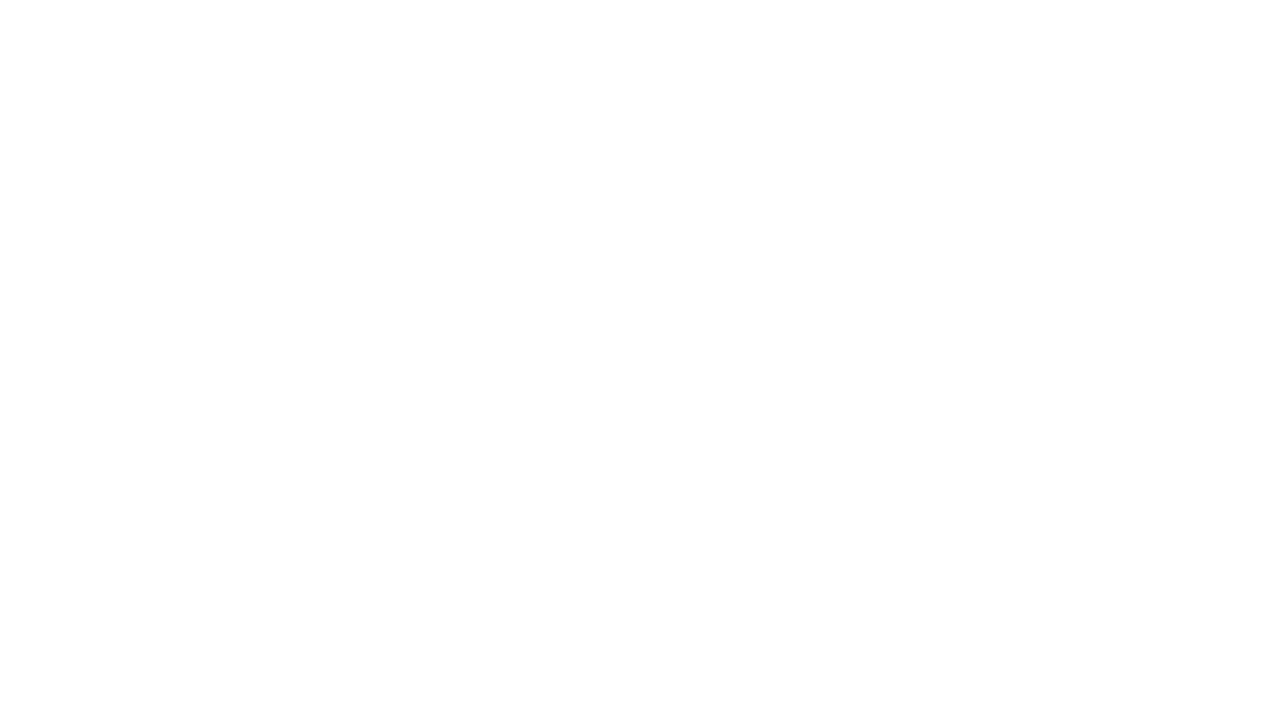
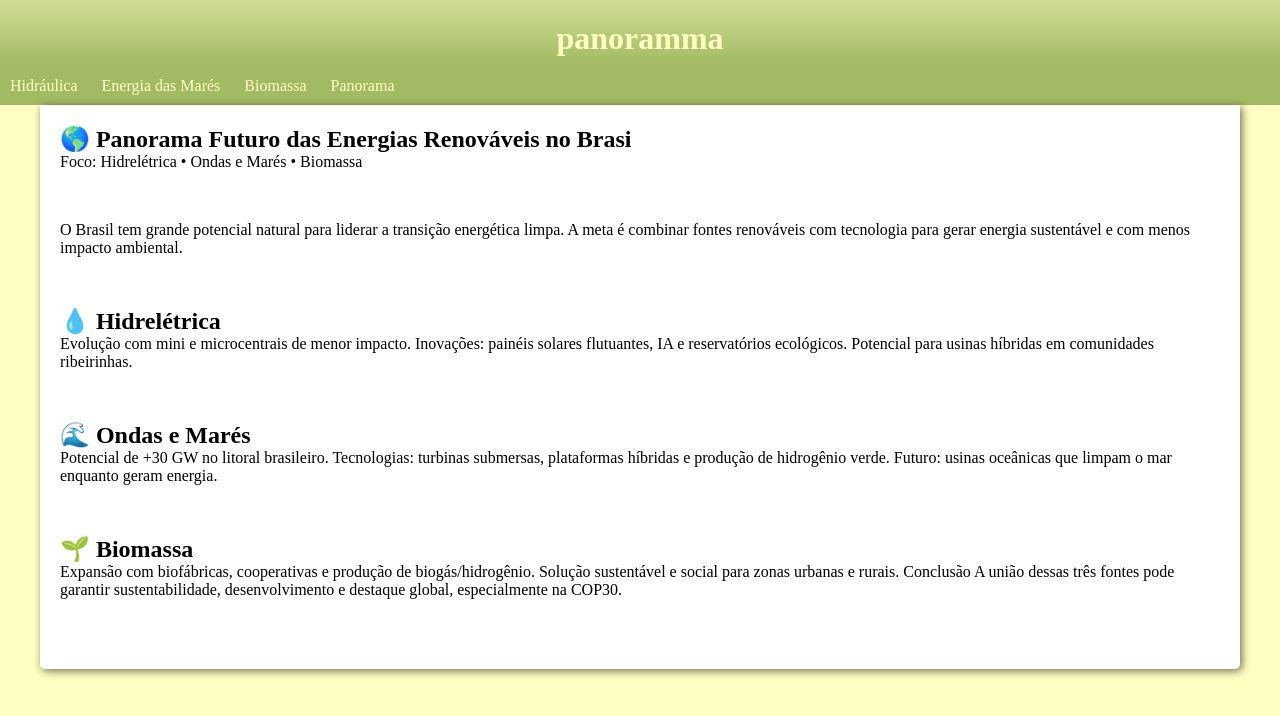
Before and after one commit to FlavioGomesSoares2007/apresenta-trabalho-de-geografia, a plain HTML site: page joana-flavio/flavio-joana.html in a window 1280 px wide. Drawn offline with Linux system fonts and the light colour scheme.

Commit message:
talvez o fim

```diff
--- a/joana-flavio/flavio-joana.html
+++ b/joana-flavio/flavio-joana.html
@@ -0,0 +1,67 @@
+<!DOCTYPE html>
+<html lang="en">
+<head>
+    <meta charset="UTF-8">
+    <meta name="viewport" content="width=device-width, initial-scale=1.0">
+    <title>Document</title>
+</head>
+<link rel="stylesheet" href="style.css">
+<body>
+    <header>
+        <h1>panoramma</h1>
+    </header>
+
+      <nav>
+            <a href="../anne--julia/julia--anne.html">Hidráulica</a>
+            <a href="../renzo--maira/reenzo--maira.html">Energia das Marés</a>
+            <a href="../murilo-icaro/murilo--icaro.html">Biomassa</a>
+            <a href="../joana-flavio/flavio-joana.html">Panorama</a>
+    </nav>
+    <section>
+        <h2>
+            🌎 Panorama Futuro das Energias Renováveis no Brasi
+        </h2>
+
+
+        <p>Foco: Hidrelétrica • Ondas e Marés • Biomassa</p>
+
+        <p>
+        O Brasil tem grande potencial natural para liderar a transição energética limpa.
+
+        A meta é combinar fontes renováveis com tecnologia para gerar energia sustentável e com menos impacto ambiental.
+        </p>
+
+        <h2>💧 Hidrelétrica</h2>
+        <p>
+
+        Evolução com mini e microcentrais de menor impacto.
+
+        Inovações: painéis solares flutuantes, IA e reservatórios ecológicos.
+
+        Potencial para usinas híbridas em comunidades ribeirinhas.
+        </p>
+
+        <h2>🌊 Ondas e Marés</h2>
+        <p>
+
+        Potencial de +30 GW no litoral brasileiro.
+
+        Tecnologias: turbinas submersas, plataformas híbridas e produção de hidrogênio verde.
+
+        Futuro: usinas oceânicas que limpam o mar enquanto geram energia.
+        </p>
+
+        <h2>🌱 Biomassa</h2>
+        <p>
+
+        Expansão com biofábricas, cooperativas e produção de biogás/hidrogênio.
+
+        Solução sustentável e social para zonas urbanas e rurais.
+
+         Conclusão
+
+        A união dessas três fontes pode garantir sustentabilidade, desenvolvimento e destaque global, especialmente na COP30.
+    </section>
+</p>
+</body>
+</html>
--- /dev/null
+++ b/joana-flavio/style.css
@@ -0,0 +1,55 @@
+@charset "UTF-8";
+
+:root{
+--color1:  #ffffc3;
+--color2:  #b9cb7b ;
+--color3:  #d0dd93 ;
+--color4:  #e8eeab ;
+--color5:  #a1ba63 ;
+}
+*{
+    padding: 0px;
+    margin: 0px;
+}
+body{
+    background-color: var(--color1);
+}
+header{
+    padding-bottom: 10px;
+    padding-top: 20px;
+    background-image: linear-gradient(to top, var(--color5), var(--color3));
+}
+header h1{
+    text-align: center;
+    color: var(--color1);
+}
+nav{
+    background-color: var(--color5);
+    padding-top: 10px;
+    padding-bottom: 10px;
+}
+nav a{
+    color: var(--color1);
+    text-decoration: none;
+    padding: 10px;
+}
+p{
+    margin-bottom: 50px;
+}
+nav a:hover{
+    background-color: var(--color4);
+    color: var(--color1);
+    padding: 10px;
+    transition-duration: 0.5s;
+}
+p.list{
+    margin-bottom: 0px;
+}
+section{
+    box-shadow: 2px 2px 8px rgba(0, 0, 0, 0.58);
+    background-color: white;
+    margin-right: 5vh;
+    margin-left: 5vh;
+    padding: 20px;
+    border-radius: 0px 0px 5px 5px;
+}
--- a/murilo-icaro/style.css
+++ b/murilo-icaro/style.css
@@ -36,6 +36,12 @@ nav a{
 p{
     margin-bottom: 50px;
 }
+nav a:hover{
+    background-color: var(--color4);
+    color: var(--color1);
+    padding: 10px;
+    transition-duration: 0.5s;
+}
 p.list{
     margin-bottom: 0px;
 }
--- a/renzo--maira/style.css
+++ b/renzo--maira/style.css
@@ -33,6 +33,12 @@ nav a{
     text-decoration: none;
     padding: 10px;
 }
+nav a:hover{
+    background-color: var(--color3);
+    color: #041f0c;
+    padding: 10px;
+    transition-duration: 0.5s;
+}
 p{
     margin-bottom: 50px;
 }
```
Also changed, not shown: abertura/index.html (+1 -0 lines), anne--julia/julia--anne.html (+1 -0 lines), murilo-icaro/murilo--icaro.html (+1 -0 lines), renzo--maira/reenzo--maira.html (+1 -0 lines).
